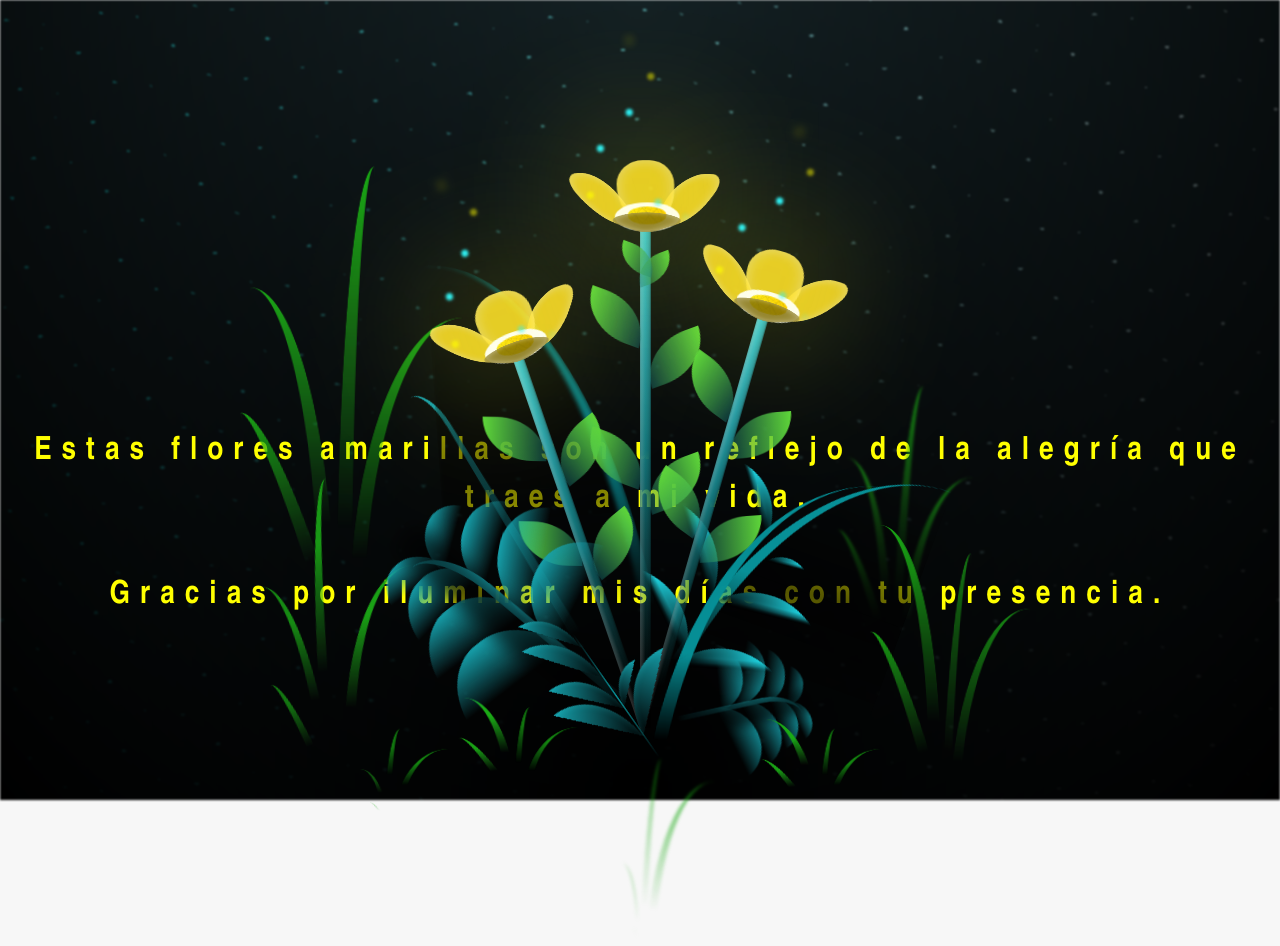
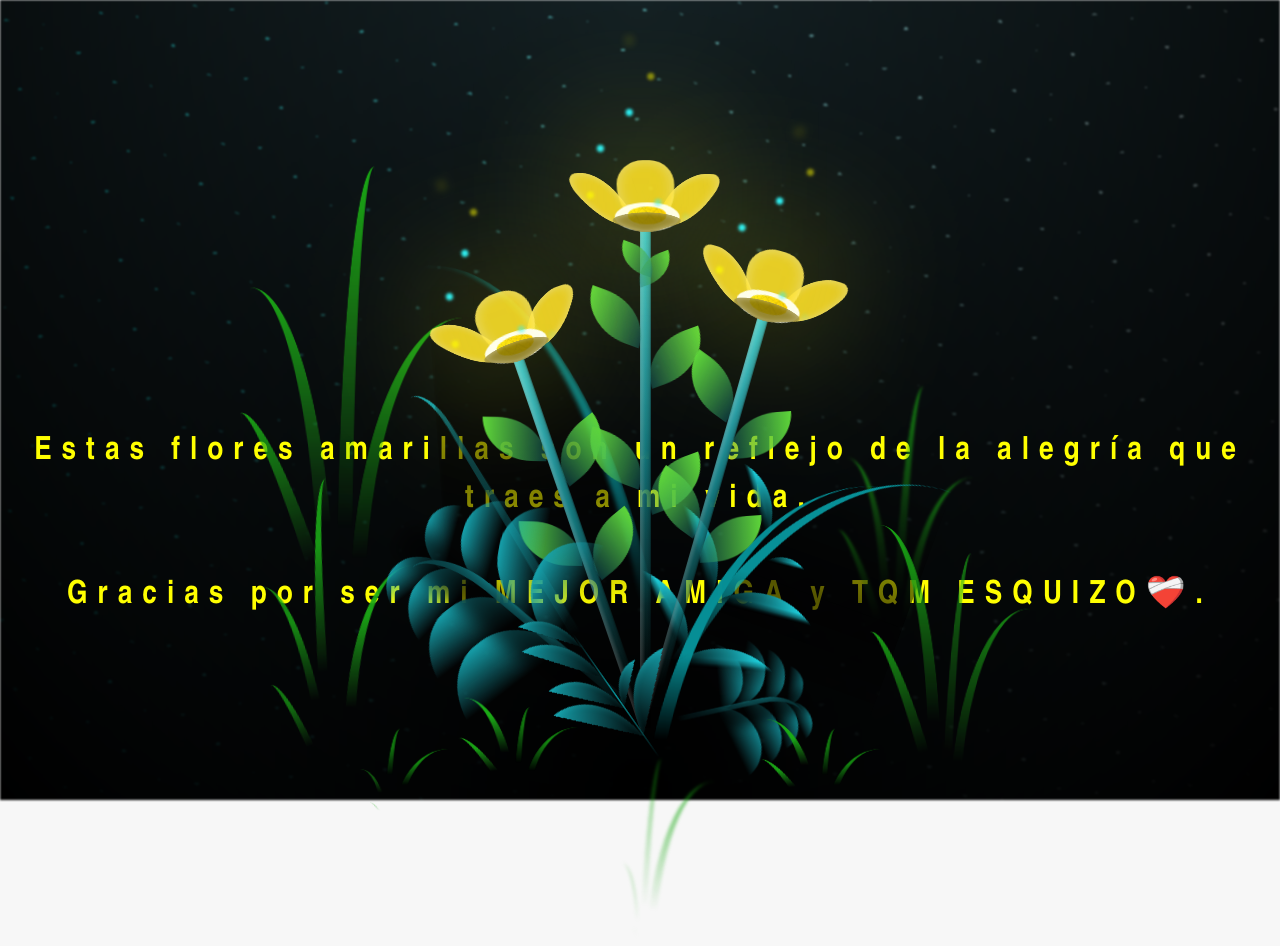
Before and after one commit to Diego1705WW/2-attemp, a plain HTML site: page flower.html in a window 1280 px wide. Drawn offline with Linux system fonts and the light colour scheme.

Commit message:
Update flower.html

```diff
--- a/flower.html
+++ b/flower.html
@@ -14,7 +14,7 @@
 
     </div>
     <h1 class="titulo">Estas flores amarillas son un reflejo de la alegría que traes a mi vida. <br> <br>
-      Gracias por iluminar mis días con tu presencia.</h1>
+      Gracias por ser mi MEJOR AMIGA  y TQM ESQUIZO❤️‍🩹.</h1>
 
     <div class="night"></div>
     <div class="flowers">
```
